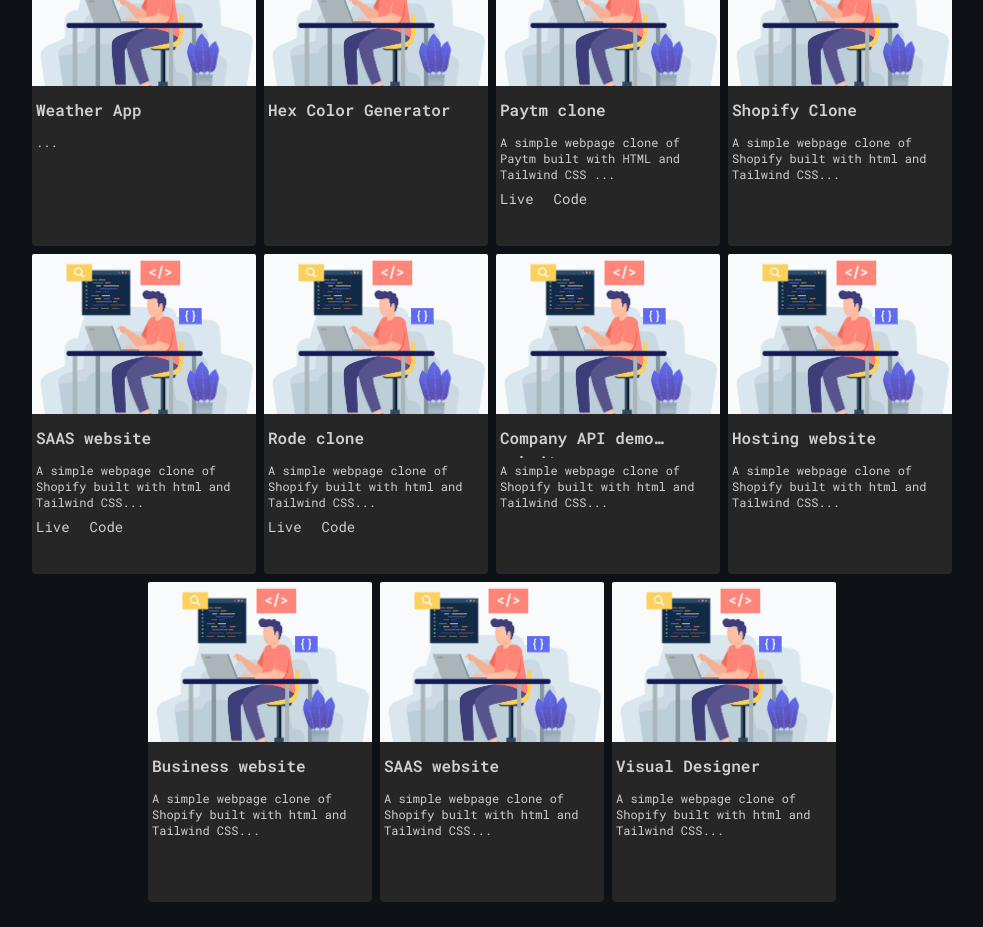
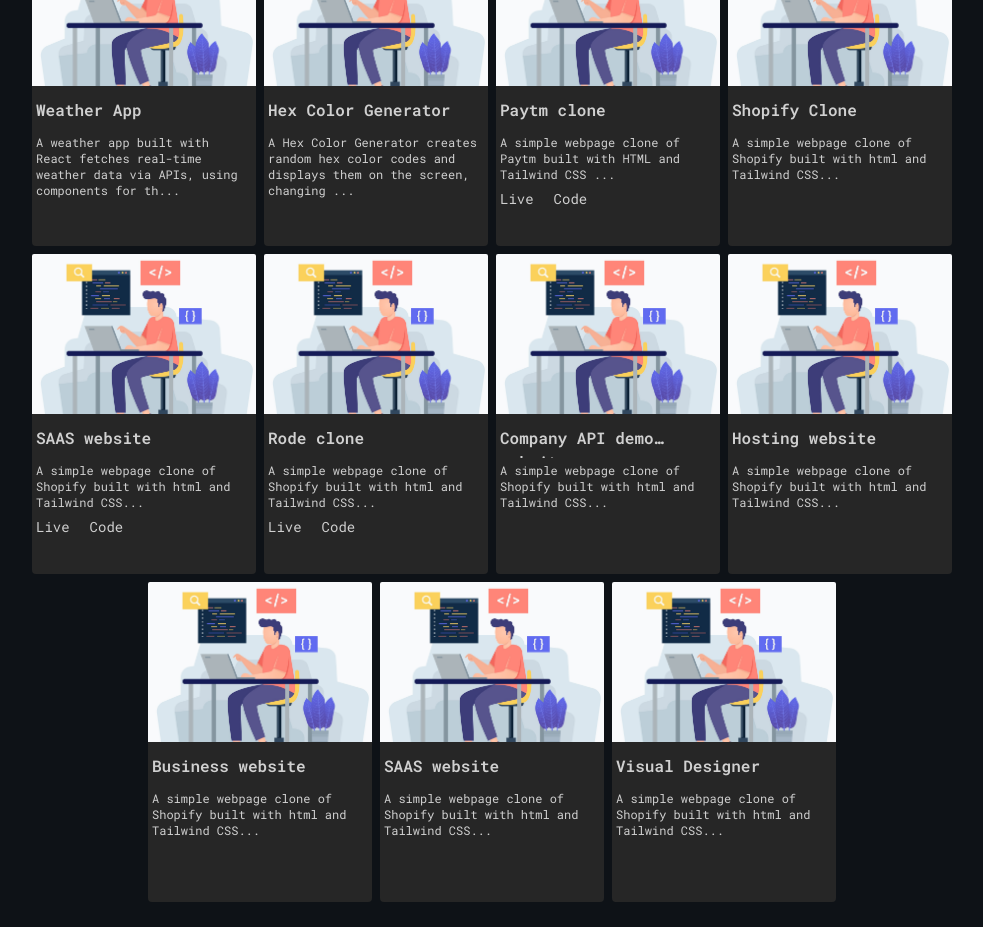
Before and after one commit to MTouthang/mang-dev, a React (Vite) app: page / in a window 1280 px wide. Shown: the part 2800-3727 px from the top of the page, without its empty margins (148-1131 px from the left). Built offline with nearby package versions, Linux system fonts and the light colour scheme; the HTML template or start-up script is replaced by a standard one.

Commit message:
docs: project descriptions

```diff
--- a/src/data/data.js
+++ b/src/data/data.js
@@ -112,7 +112,8 @@ export const projects = [
     id: 9,
     title: "Weather App",
     image: null,
-    description: " ",
+    description:
+      "A weather app built with React fetches real-time weather data via APIs, using components for the UI such as location input and weather display. It updates dynamically based on user input and offers features like temperature conversion and weather icons within a responsive interface.",
     live: "",
     source: "",
   },
@@ -120,7 +121,8 @@ export const projects = [
     id: 10,
     title: "Hex Color Generator",
     image: null,
-    description: null,
+    description:
+      "A Hex Color Generator creates random hex color codes and displays them on the screen, changing the color with each button click.",
     live: null,
     source: null,
   },
```
